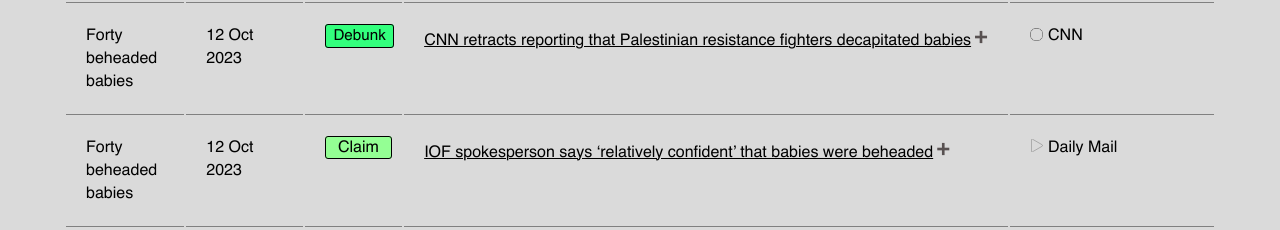
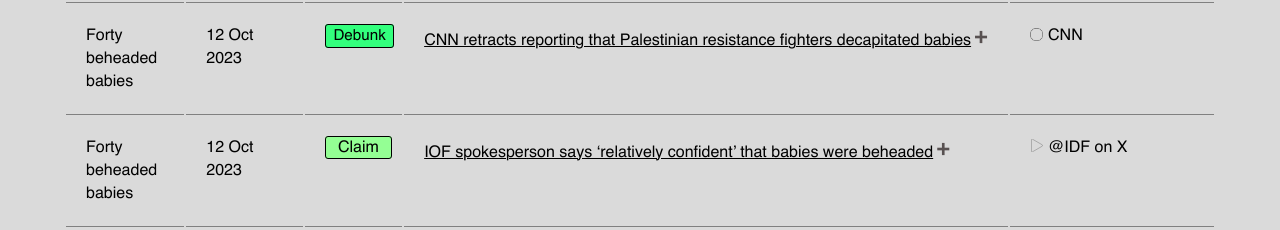
Before and after one commit to tamtzekin/hasbara-tracker, a React (Create React App) app: page /tracker in a window 1280 px wide. Shown: the part 2158-2388 px from the top of the page. Built offline with nearby package versions, Linux system fonts and the light colour scheme.

Commit message:
uploaded new video to 40 BB

```diff
--- a/src/components/data.js
+++ b/src/components/data.js
@@ -324,9 +324,9 @@ const data = [
         },
         sources: [
             {
-                sourceText: 'Daily Mail',
-                sourceLink: 'https://www.hasbaratracker.com/GolanVach_12Oct.mp4',
-                videoLink: 'https://www.hasbaratracker.com/GolanVach_12Oct.mp4',
+                sourceText: '@IDF on X',
+                sourceLink: 'https://www.hasbaratracker.com/20231012_JonathanConricusBriefing.mp4',
+                videoLink: 'https://www.hasbaratracker.com/20231012_JonathanConricusBriefing_preview.mp4',
             },
         ]
     },
```
